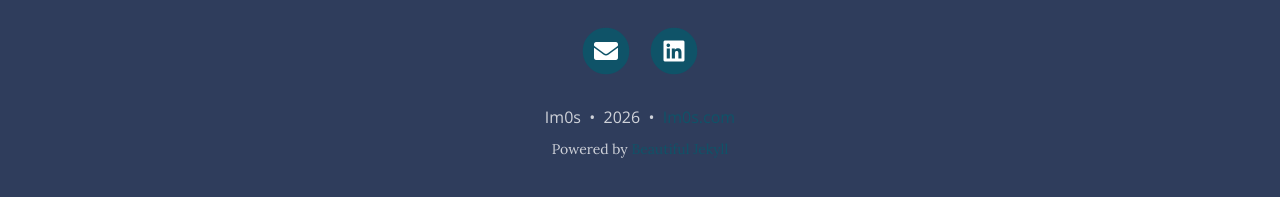
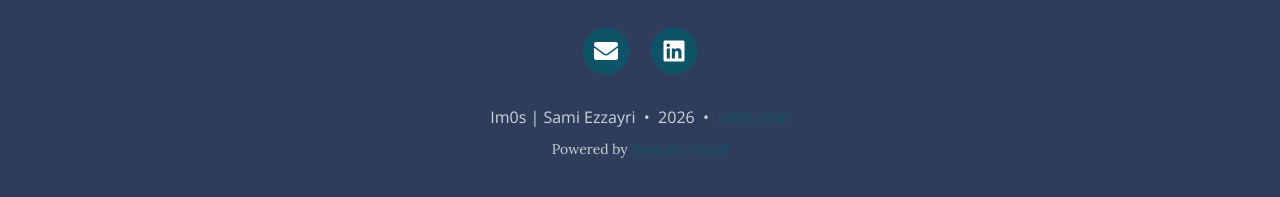
Before and after one commit to RFC6592/rfc6592.github.io, a Jekyll site: the page built from _posts/2023-09-24-GoldenTicket.md, in a window 1280 px wide and 900 px high, scrolled down 1745 px. Shown: the part 690-887 px from the top of the window. Built offline with Jekyll 4.4.1, drawn with Linux system fonts in a browser that asks for light colours; nearby versions of some CDN libraries.

Commit message:
Update _config.yml

```diff
--- a/_config.yml
+++ b/_config.yml
@@ -13,7 +13,7 @@
 title: Im0s
 
 # Your name to show in the footer
-author: Im0s
+author: Im0s | Sami Ezzayri
 
 ###############################################
 # --- List of links in the navigation bar --- #
```
